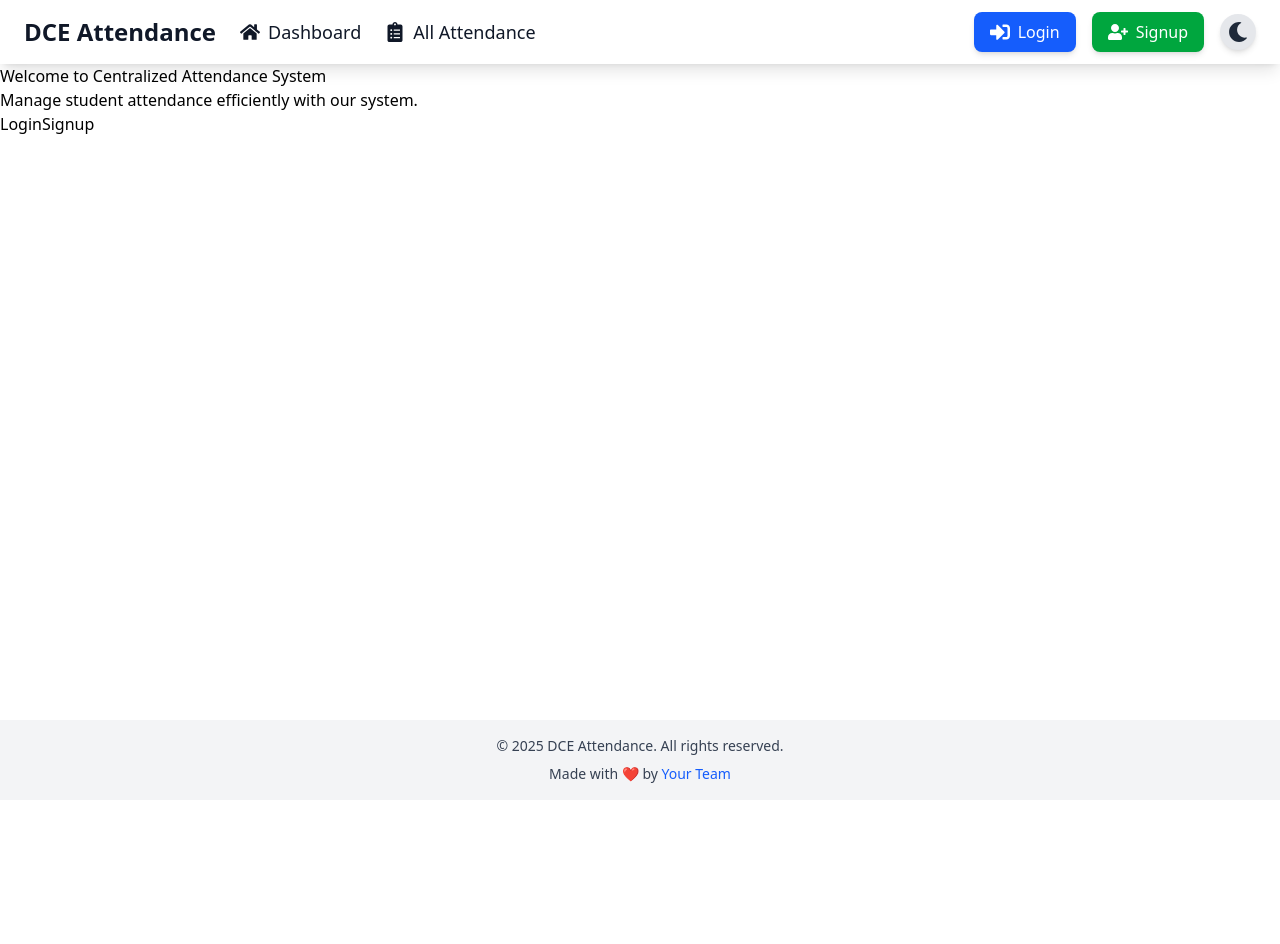
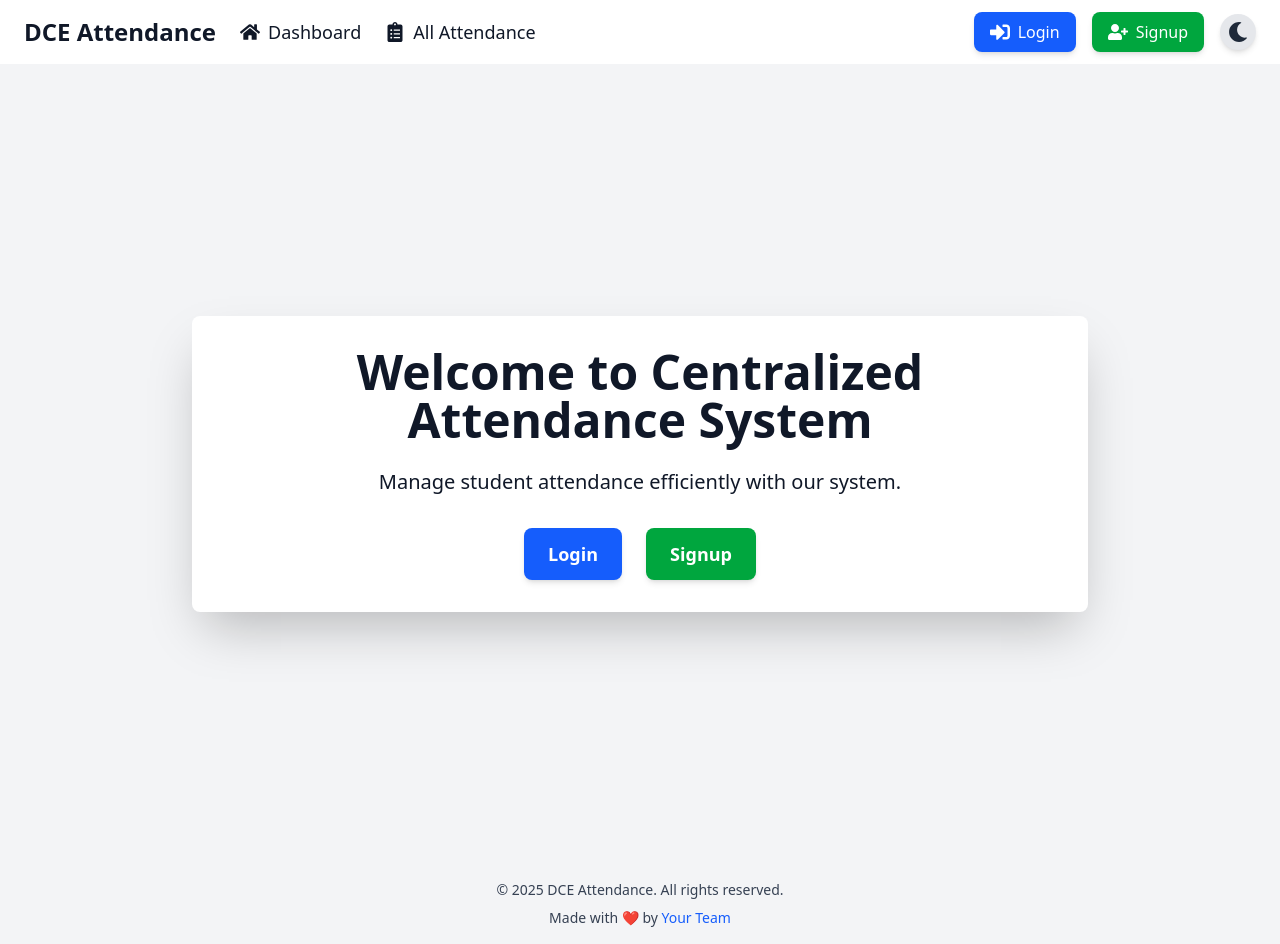
Before and after one commit to harshbuttru3/attendance, a React (Vite) app in the folder frontend/: page / in a window 1280 px wide. Before the commit the page ends 800 px from the top, so only its background shows below. Built offline with nearby package versions, Linux system fonts and the light colour scheme.

Commit message:
Improved Home

```diff
--- a/frontend/src/pages/Home.jsx
+++ b/frontend/src/pages/Home.jsx
@@ -1,25 +1,71 @@
 import { useContext } from "react";
 import { useNavigate } from "react-router-dom";
 import { AuthContext } from "../context/AuthContext";
-// import "./Home.css";
+import { ThemeContext } from "../context/ThemeContext";
 
 const Home = () => {
   const { user } = useContext(AuthContext);
+  const { darkMode } = useContext(ThemeContext); // Access dark mode state
   const navigate = useNavigate();
 
   return (
-    <div className="container">
-      <h1>Welcome to Centralized Attendance System</h1>
-      <p>Manage student attendance efficiently with our system.</p>
+    <div
+      className={`min-h-screen flex flex-col items-center justify-center ${
+        darkMode ? "bg-gray-900 text-white" : "bg-gray-100 text-gray-900"
+      } transition duration-300 p-6`}
+    >
+      {/* Hero Section */}
+      <div
+        className={`max-w-4xl text-center p-8 rounded-lg shadow-2xl ${
+          darkMode ? "bg-gray-800" : "bg-white"
+        } transition duration-300`}
+      >
+        <h1 className="text-5xl font-bold mb-6">
+          Welcome to Centralized Attendance System
+        </h1>
+        <p className="text-xl mb-8">
+          Manage student attendance efficiently with our system.
+        </p>
 
-      {user ? (
-        <button onClick={() => navigate("/dashboard")}>Go to Dashboard</button>
-      ) : (
-        <>
-          <button onClick={() => navigate("/login")}>Login</button>
-          <button onClick={() => navigate("/signup")}>Signup</button>
-        </>
-      )}
+        {/* Buttons */}
+        <div className="flex flex-col md:flex-row items-center justify-center space-y-4 md:space-y-0 md:space-x-6">
+          {user ? (
+            <button
+              onClick={() => navigate("/dashboard")}
+              className={`px-6 py-3 rounded-lg text-lg font-semibold transition duration-300 focus:outline-none shadow-md ${
+                darkMode
+                  ? "bg-purple-600 hover:bg-purple-700 text-white"
+                  : "bg-purple-600 hover:bg-purple-700 text-white"
+              }`}
+            >
+              Go to Dashboard
+            </button>
+          ) : (
+            <>
+              <button
+                onClick={() => navigate("/login")}
+                className={`px-6 py-3 rounded-lg text-lg font-semibold transition duration-300 focus:outline-none shadow-md ${
+                  darkMode
+                    ? "bg-blue-600 hover:bg-blue-700 text-white"
+                    : "bg-blue-600 hover:bg-blue-700 text-white"
+                }`}
+              >
+                Login
+              </button>
+              <button
+                onClick={() => navigate("/signup")}
+                className={`px-6 py-3 rounded-lg text-lg font-semibold transition duration-300 focus:outline-none shadow-md ${
+                  darkMode
+                    ? "bg-green-600 hover:bg-green-700 text-white"
+                    : "bg-green-600 hover:bg-green-700 text-white"
+                }`}
+              >
+                Signup
+              </button>
+            </>
+          )}
+        </div>
+      </div>
     </div>
   );
 };
```
Also changed, not shown: 1 other file (tests, documents, lock files or other folders).
